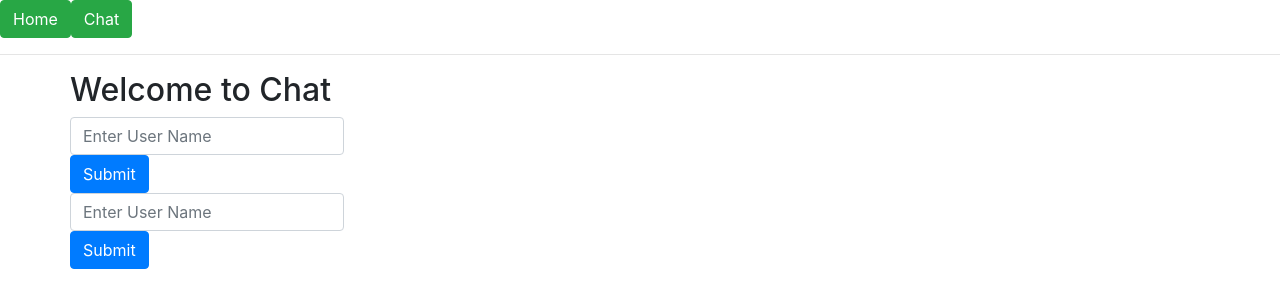
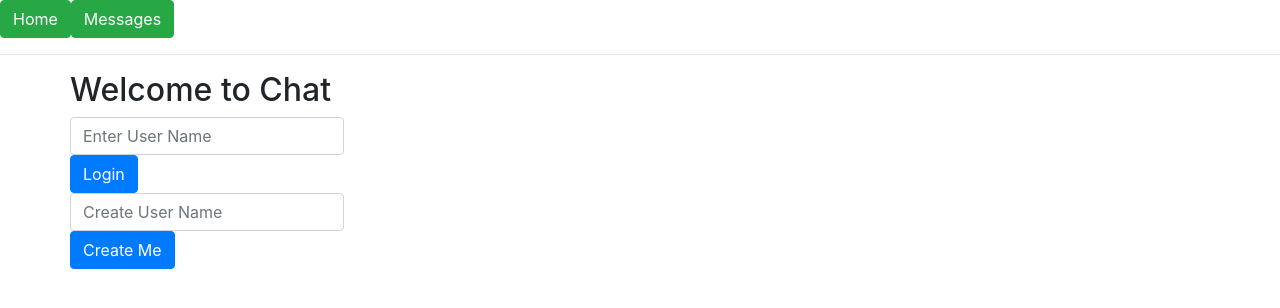
Before and after one commit to alistairdibley/vue-chat, a Vue app in the folder client/: page /#/ in a window 1280 px wide. Shown: the top 308 px of the page. Built offline with nearby package versions, Linux system fonts and the light colour scheme; no server answers; what vue-socket.io-extended would draw is missing.

Commit message:
Getting there

```diff
--- a/client/src/App.vue
+++ b/client/src/App.vue
@@ -2,7 +2,7 @@
   <div id="app">
     <div id="nav">
       <b-button variant="success" to="/">Home</b-button>
-      <b-button variant="success" to="/about">Chat </b-button>
+      <b-button variant="success" to="/messages">Messages </b-button>
       <hr>
     </div>
     <router-view/>
--- a/client/src/main.js
+++ b/client/src/main.js
@@ -4,7 +4,7 @@ import router from './router'
 import VueSocketio from 'vue-socket.io-extended';
 import io from 'socket.io-client';
 import BootstrapVue from 'bootstrap-vue'
-import store from "./store";
+import store from "./store_old";
 Vue.use(BootstrapVue)
 
 const socketInstance = io('http://127.0.0.1:8000/test', {
--- a/client/src/router.js
+++ b/client/src/router.js
@@ -1,7 +1,7 @@
 import Vue from 'vue'
 import Router from 'vue-router'
 import Home from './views/Home.vue'
-import About from './views/About.vue'
+import Messages from './views/Messages.vue'
 
 Vue.use(Router)
 
@@ -13,9 +13,9 @@ export default new Router({
       component: Home
     },
     {
-      path: '/about',
-      name: 'about',
-      component: About
+      path: '/messages',
+      name: 'messages',
+      component: Messages
     }
   ]
 })
--- /dev/null
+++ b/client/src/store_old/index.js
@@ -0,0 +1,14 @@
+import Vue from 'vue'
+import Vuex from 'vuex'
+import messages from './modules/messages'
+
+Vue.use(Vuex)
+
+
+export default new Vuex.Store({
+    modules: {
+        messages
+    },
+    // strict: debug,
+    // plugins: debug ? [createLogger()] : []
+})
--- /dev/null
+++ b/client/src/store_old/modules/messages.js
@@ -0,0 +1,52 @@
+import {getRooms} from "../../http-common";
+
+
+const state =  {
+      rooms: [],
+      user_rooms: [],
+      loading: [],
+      user_name: null
+    }
+
+const mutations = {
+      updateRooms(state, rooms) {
+        state.rooms = rooms
+      },
+      updateUserRooms(state, rooms) {
+        state.user_rooms = rooms
+      },
+      changeLoadingState(state, loading) {
+        state.loading = loading
+      },
+      setUserName(state, userName) {
+        state.user_name = userName
+      }
+    }
+
+const actions =  {
+      getUserRooms({
+        commit
+      }, user_name ) {
+        getRooms(user_name).then((response) => {
+          // console.log(response.data, this)
+          commit('updateUserRooms', response.data)
+          commit('changeLoadingState', false)
+        })
+      },
+      getAllRooms({
+        commit
+      }) {
+        getRooms().then((response) => {
+          // console.log(response.data, this)
+          commit('updateRooms', response.data)
+          commit('changeLoadingState', false)
+        })
+      },
+  }
+
+  export default {
+      namespaced: false,
+      state,
+      mutations,
+      actions
+  }
--- a/client/src/views/Home.vue
+++ b/client/src/views/Home.vue
@@ -11,18 +11,18 @@
                         required
                         placeholder="Enter User Name">
           </b-form-input>
-          <b-button type="submit" variant="primary">Submit</b-button>
+          <b-button type="submit" variant="primary">Login</b-button>
         </b-form>
       </b-row>
       <b-row>
         <b-form @submit="onSubmit">
-          <b-form-input id="userName"
+          <b-form-input id="newUserName"
                         type="text"
-                        v-model="user"
+                        v-model="new_user"
                         required
-                        placeholder="Enter User Name">
+                        placeholder="Create User Name">
           </b-form-input>
-          <b-button type="submit" variant="primary">Submit</b-button>
+          <b-button type="submit" variant="primary">Create Me</b-button>
         </b-form>
       </b-row>
     </b-container>
@@ -31,25 +31,30 @@
 
 <script>
 // @ is an alias to /src
-import HelloWorld from '@/components/HelloWorld.vue'
+// import HelloWorld from '@/components/HelloWorld.vue'
+import Vuex from "vuex";
 
 export default {
   data() {
     return {
       test: null,
       userName: 'sdsdsds',
-      user: null
+      user: null,
+      new_user: null
     }
   },
   name: 'home',
-  components: {
-    HelloWorld
-  },
+  // components: {
+  //   HelloWorld
+  // },
   methods: {
     onSubmitLogin: function() {
       this.$store.commit('setUserName', this.user)
       this.$store.dispatch('getUserRooms', this.user)
-      this.$router.push('/about')
+      this.$router.push('/messages')
+    },
+    onSubmit: function() {
+      console.log('Submit')
     }
   }
 }
--- a/client/src/views/About.vue
+++ b/client/src/views/Messages.vue
@@ -1,5 +1,5 @@
 <template>
-  <div class="about">
+  <div class="messages">
         <b-form @submit="clickJoinRoom" inline>
         <label class="sr-only" for="inlineFormInputName2">Name</label>
         <b-input class="mb-2 mr-sm-2 mb-sm-0" id="inlineFormInputName2" placeholder="Room Name" v-model="room_name"/>
@@ -16,9 +16,6 @@
         <b-row align-h="end">
              <b-col><b-table striped hover :items="messages" ></b-table></b-col>
             <b-col cols="4"><b-table :small="true" striped hover @row-clicked="clickonRow" :items="user_rooms"></b-table></b-col>
-        </b-row>
-        <b-row>
-            <b-col cols="4"><b-table striped hover :items="tester"></b-table></b-col>
         </b-row>
     </b-container>
 
@@ -80,9 +77,11 @@
             },
             user_rooms() {
                 return this.$store.state.user_rooms
+                console.log('=============================')
+                console.log(this.$store.state.user_rooms)
             },
             user_name() {
-                return this.$store.user_name
+                return this.$store.state.user_name
             }
         }
     }
```
Also changed, not shown: client/src/store_old/modules/sockets.js (added), client/src/store_remove_me.js (line endings or trailing spaces), 1 other file (tests, documents, lock files or other folders).
